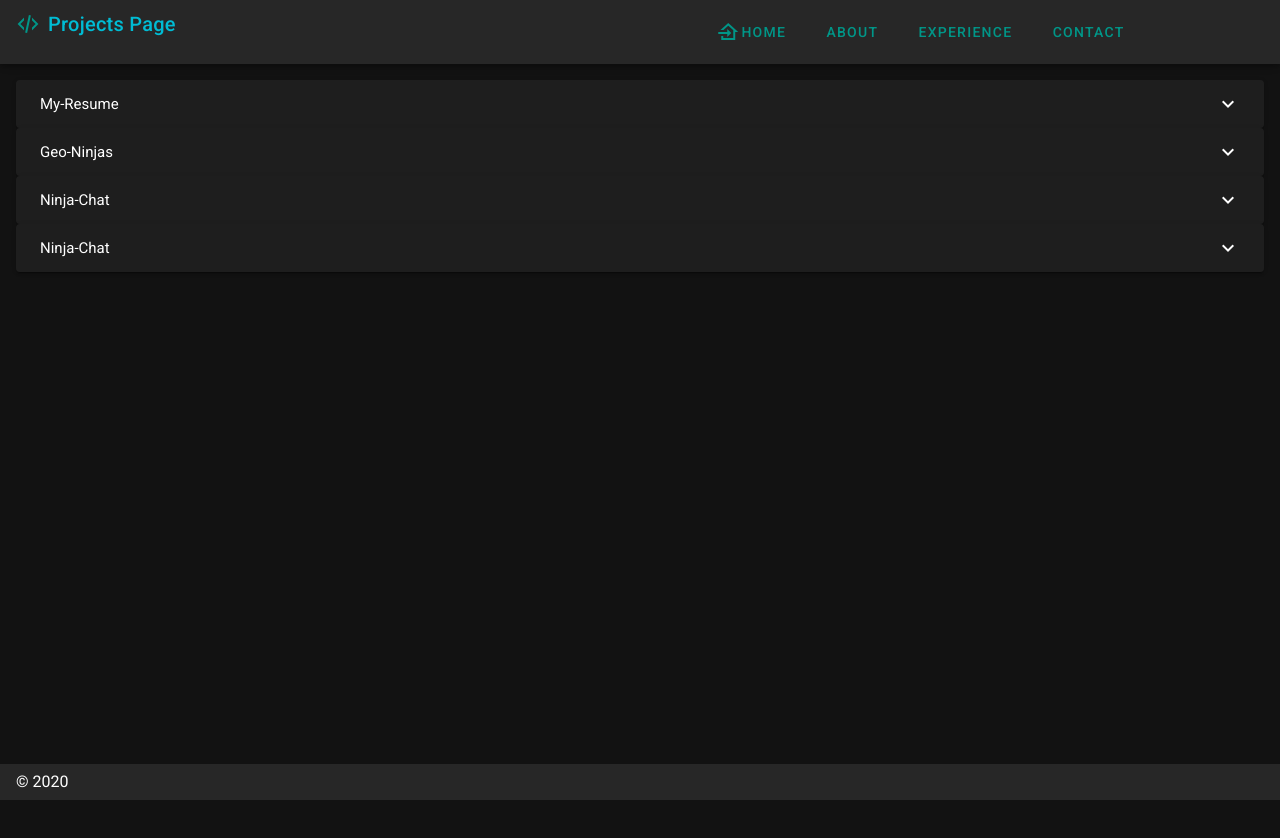
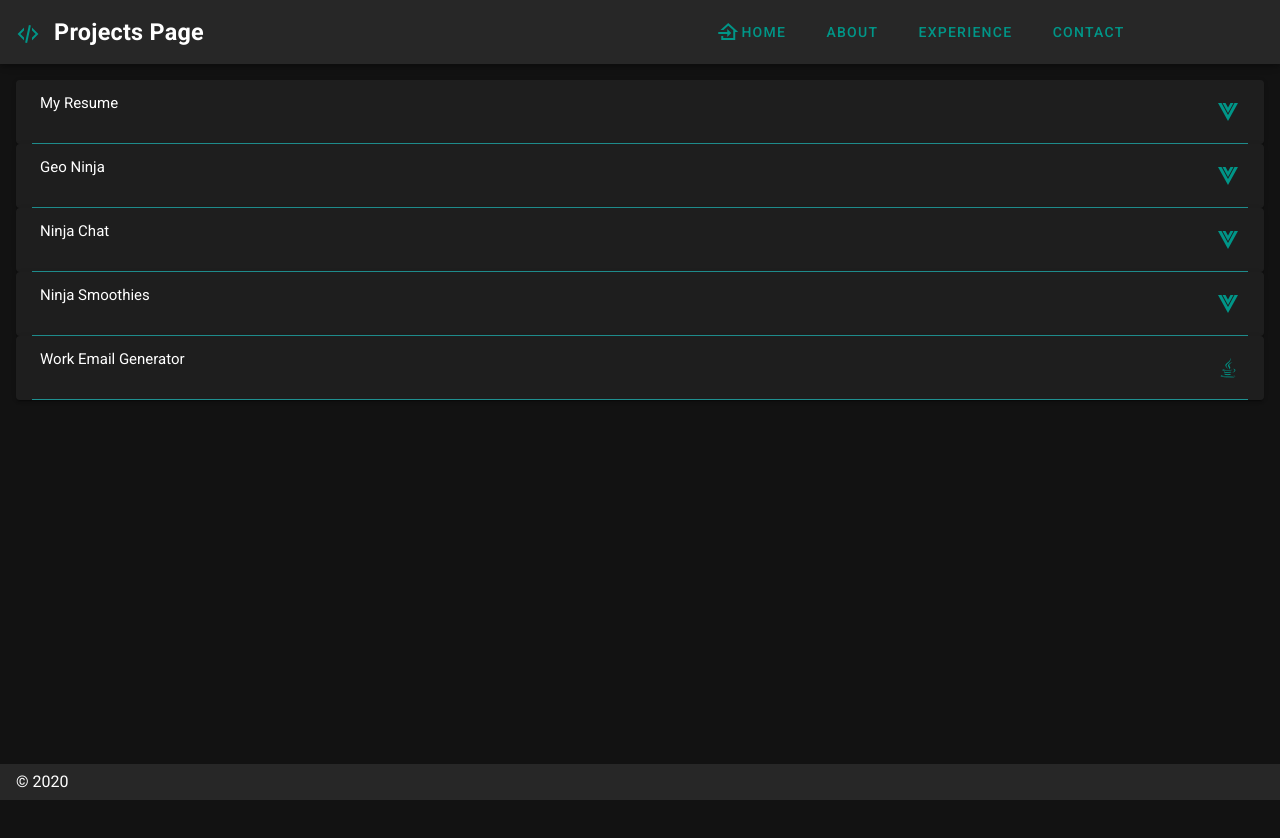
Before and after one commit to Jmison/my-resume, a Vue app: page /projects in a window 1280 px wide. Shown: the top 838 px of the page. Built offline with nearby package versions, Linux system fonts and the light colour scheme.

Commit message:
Implemented an expansion panel in Project tab, where it displays the language used for said project. Teal lines were implemented to better suite the users eyes. Along with a title and logo of ‘Home Page’ on the home page tab.

```diff
--- a/src/components/Home.vue
+++ b/src/components/Home.vue
@@ -23,7 +23,6 @@
              find out more about me
              </span>
         </v-btn>
-
       </div>
 
       <div class="my-2">
@@ -62,9 +61,19 @@
       app
       clipped-left
     >
+
+    <div class="title">
+      <h3>
+          <v-icon left color="teal">mdi-home-import-outline</v-icon>
+            Home Page
+      </h3>
+    </div>
+
 <v-row align="left" justify="left">
   <!-- pushes buttons below to the far right -->
   </v-row>
+
+
 
 
     <!-- * * * * Logo Space * * * * -->
--- a/src/views/Projects.vue
+++ b/src/views/Projects.vue
@@ -9,13 +9,15 @@
     >
 
     <p>
-      <v-icon left color="teal">mdi-xml</v-icon>
+      <!-- <v-icon left color="teal">mdi-xml</v-icon> -->
 
     <!-- TODO: MAKE 'PROJECTS PAGE' TEAL -->
     <div class="title">
-    <p class="cyan--text">
+
+      <h3>
+          <v-icon left color="teal">mdi-xml</v-icon>
             Projects Page
-        </p>
+      </h3>
     </div>
 
 
@@ -61,24 +63,52 @@
 
 
 <!-- Expansion list-panels -->
-
-      <!-- My-Resume Project -->
+<!-- My Resume Project -->
 <v-expansion-panels>
       <v-expansion-panel>
-      <v-expansion-panel-header>My-Resume</v-expansion-panel-header>
+        <v-expansion-panel-header>
+          <p>
+            My Resume
+          </p>
+          <template v-slot:actions>
+            <v-icon color="teal">mdi-vuejs</v-icon>
+          </template>
+        </v-expansion-panel-header>
+
+      <v-divider
+        class="mx-4"
+        :inset="inset"
+        horizontal
+        color="teal"
+      ></v-divider>
+
         <v-expansion-panel-content>
-        Lorem ipsum dolor sit amet, consectetur adipiscing elit, sed do eiusmod tempor incididunt ut labore et dolore magna aliqua. Ut enim ad minim veniam, quis nostrud exercitation ullamco laboris nisi ut aliquip ex ea commodo consequat.
+          This website! Vue.js based web app with Vuetify implementation, more to come!!
         </v-expansion-panel-content>
       </v-expansion-panel>
 </v-expansion-panels>
-  <div></div>
 
       <!-- Geo-Ninjas Projects -->
     <v-expansion-panels>
       <v-expansion-panel>
-      <v-expansion-panel-header>Geo-Ninjas</v-expansion-panel-header>
+        <v-expansion-panel-header>
+          <p>
+            Geo Ninja
+          </p>
+          <template v-slot:actions>
+            <v-icon color="teal">mdi-vuejs</v-icon>
+          </template>
+        </v-expansion-panel-header>
+
+      <v-divider
+        class="mx-4"
+        :inset="inset"
+        horizontal
+        color="teal"
+      ></v-divider>
+
         <v-expansion-panel-content>
-        Lorem ipsum dolor sit amet, consectetur adipiscing elit, sed do eiusmod tempor incididunt ut labore et dolore magna aliqua. Ut enim ad minim veniam, quis nostrud exercitation ullamco laboris nisi ut aliquip ex ea commodo consequat.
+          Implemented a web-app requires the authorization and creation of a user profile to determine their geolocation. Once a profile is created and logged in, a red pin is placed on the Google Globe Map (based on their real world location). A user is allowed to see other users’ pins and once clicked. A primitive Facebook style comment wall is displayed. Allowing users to communicate freely on one another’s comment wall.  Implemented mapping capability with Google Maps API along with Geolocation API.
         </v-expansion-panel-content>
       </v-expansion-panel>
 </v-expansion-panels>
@@ -86,9 +116,24 @@
       <!-- Ninja-Chat Projects -->
     <v-expansion-panels>
       <v-expansion-panel>
-      <v-expansion-panel-header>Ninja-Chat</v-expansion-panel-header>
+        <v-expansion-panel-header>
+          <p>
+            Ninja Chat
+          </p>
+          <template v-slot:actions>
+            <v-icon color="teal">mdi-vuejs</v-icon>
+          </template>
+        </v-expansion-panel-header>
+
+      <v-divider
+        class="mx-4"
+        :inset="inset"
+        horizontal
+        color="teal"
+      ></v-divider>
+
         <v-expansion-panel-content>
-        Lorem ipsum dolor sit amet, consectetur adipiscing elit, sed do eiusmod tempor incididunt ut labore et dolore magna aliqua. Ut enim ad minim veniam, quis nostrud exercitation ullamco laboris nisi ut aliquip ex ea commodo consequat.
+          Implemented a live and responsive web chat application. User & permission management-chat rooms. Allowing users to log in with a desired username of their choice. The time (EST)  messages are sent are displayed beside current and past messages.
         </v-expansion-panel-content>
       </v-expansion-panel>
 </v-expansion-panels>
@@ -96,9 +141,49 @@
       <!-- Ninja-Smoothies Projects -->
     <v-expansion-panels>
       <v-expansion-panel>
-      <v-expansion-panel-header>Ninja-Chat</v-expansion-panel-header>
+        <v-expansion-panel-header>
+          <p>
+            Ninja Smoothies
+          </p>
+          <template v-slot:actions>
+            <v-icon color="teal">mdi-vuejs</v-icon>
+          </template>
+        </v-expansion-panel-header>
+
+      <v-divider
+        class="mx-4"
+        :inset="inset"
+        horizontal
+        color="teal"
+      ></v-divider>
+
         <v-expansion-panel-content>
-        Lorem ipsum dolor sit amet, consectetur adipiscing elit, sed do eiusmod tempor incididunt ut labore et dolore magna aliqua. Ut enim ad minim veniam, quis nostrud exercitation ullamco laboris nisi ut aliquip ex ea commodo consequat.
+          Implemented an example of a smoothie shop’s  e-commerce web-app. Included capability to view smoothies, and see detailed information about a product when clicked/tapped on. As well as updating current smoothies and adding new ones to the menu. Data stored & retrieved via Firebase/Firestore in JSON format.
+        </v-expansion-panel-content>
+      </v-expansion-panel>
+</v-expansion-panels>
+
+      <!-- Java Work Email Generator -->
+    <v-expansion-panels>
+      <v-expansion-panel>
+        <v-expansion-panel-header>
+          <p>
+            Work Email Generator
+          </p>
+          <template v-slot:actions>
+            <v-icon color="teal">mdi-language-java</v-icon>
+          </template>
+        </v-expansion-panel-header>
+
+      <v-divider
+        class="mx-4"
+        :inset="inset"
+        horizontal
+        color="teal"
+      ></v-divider>
+
+        <v-expansion-panel-content>
+          Implemented an application with Java, that generates a work email address for the user. The user will insert their name, place of employment, and position into the application then it will output their created email address. A random password is also generated, while giving the user the option to keep the given password or change it to one to their liking. Lastly an authentic alternative email address is required.
         </v-expansion-panel-content>
       </v-expansion-panel>
 </v-expansion-panels>
```
Lines whose indentation alone changed are shown as unchanged.
